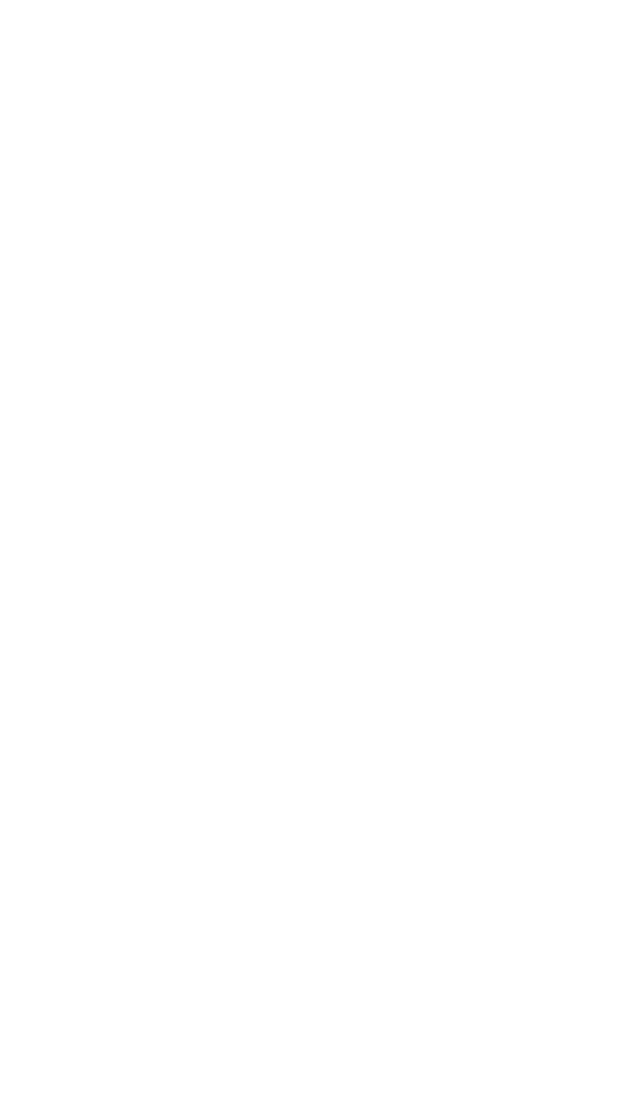
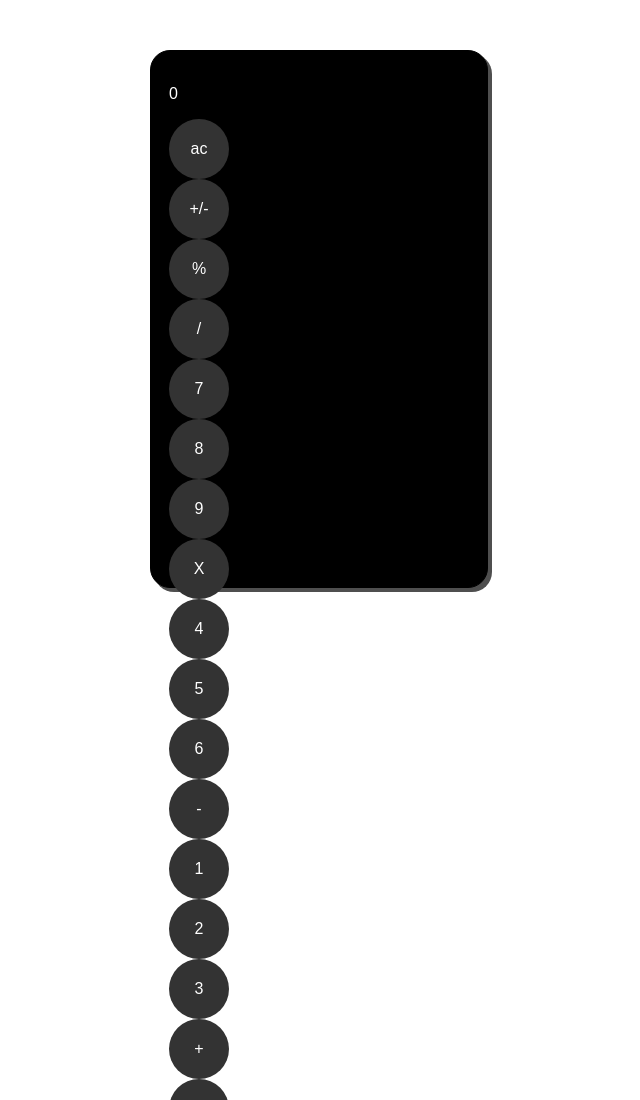
Before and after one commit to Anastasiia118/Calculator_JS, a plain HTML site: page index.html in a window 1280 px wide. Shown: the top 1100 px of the page, without its empty margins (321-961 px from the left). Before the commit the page ends 800 px from the top, so only its background shows below. Drawn offline with Linux system fonts and the light colour scheme.

Commit message:
some styles

```diff
--- a/index.html
+++ b/index.html
@@ -4,9 +4,39 @@
     <meta charset="UTF-8">
     <meta http-equiv="X-UA-Compatible" content="IE=edge">
     <meta name="viewport" content="width=device-width, initial-scale=1.0">
-    <title>Document</title>
+    <title>Calculator</title>
+    <link rel="stylesheet" href="styles.css">
 </head>
 <body>
+    <div class="calc">
+        <div class="calc-screen">
+            <p>0</p>
+        </div>
+        <div class="buttons">
+            <div class="btn ac bg-grey">ac</div>
+            <div class="btn plus-minus bg-grey">+/-</div>
+            <div class="btn percent bg-grey">%</div>
+            <div class="btn division bg-orange">/</div>
 
+            <div class="btn seven">7</div>
+            <div class="btn eight">8</div>
+            <div class="btn nine">9</div>
+            <div class="btn myltiply bg-orange">X</div>
+
+            <div class="btn">4</div>
+            <div class="btn">5</div>
+            <div class="btn">6</div>
+            <div class="btn">-</div>
+
+            <div class="btn one">1</div>
+            <div class="btn two">2</div>
+            <div class="btn three">3</div>
+            <div class="btn plus bg-orange">+</div>
+
+            <div class="btn zero">0</div>
+            <div class="btn dot">.</div>
+            <div class="btn equal bg-orange">=</div>
+        </div>
+    </div>
 </body>
 </html>
--- /dev/null
+++ b/styles.css
@@ -0,0 +1,26 @@
+/*
+colors
+orange: #ff9501
+grey: #a6a6a6
+white: #fdfdfd
+*/
+.calc {
+    margin: 50px auto;
+    width: 300px;
+    height: 500px;
+    border: 1px solid #000;
+    border-radius: 20px;
+    background: #000;
+    color: #fff;
+    font-family: Arial, Helvetica, sans-serif;
+    padding: 18px;
+    box-shadow:4px 4px #4f4f4f ;
+}
+.btn{
+    width: 60px;
+    height: 60px;
+    background: #333;
+    border-radius: 50%;
+    text-align: center;
+    line-height: 60px;
+}
```
